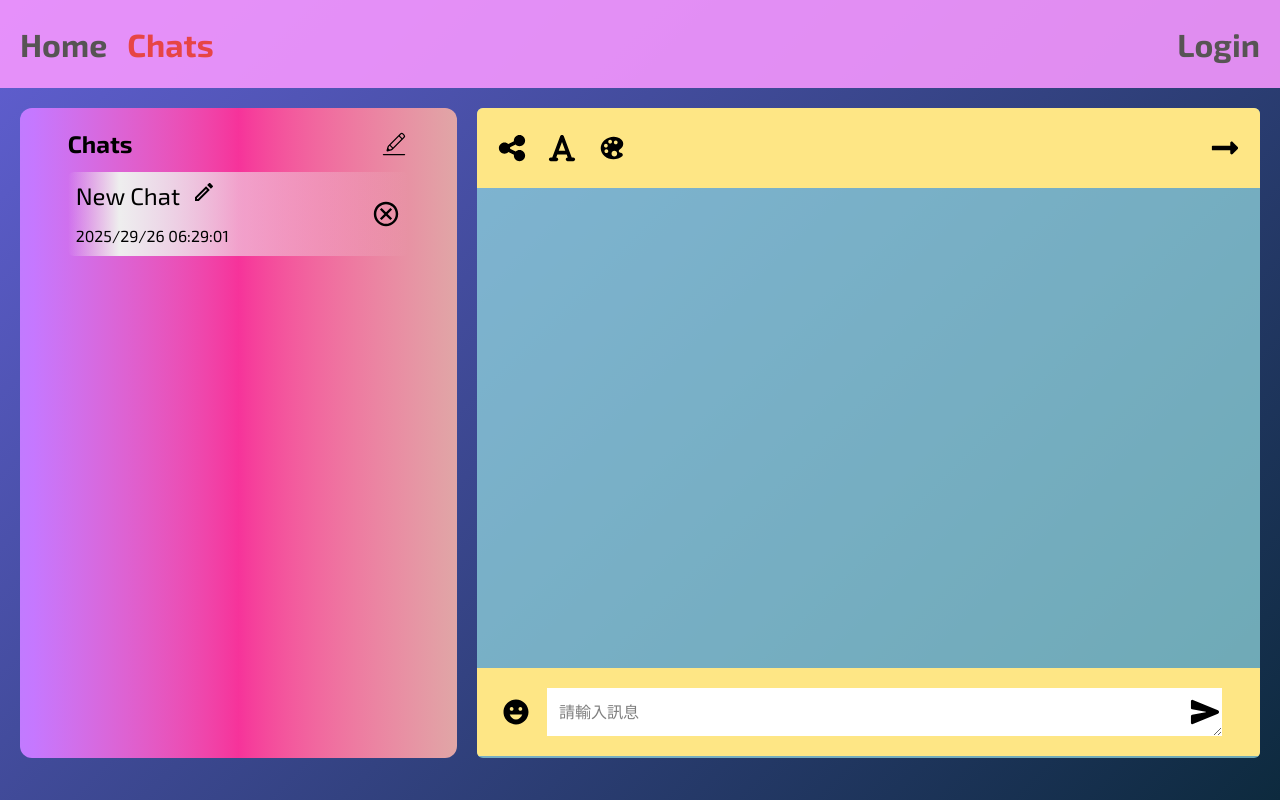
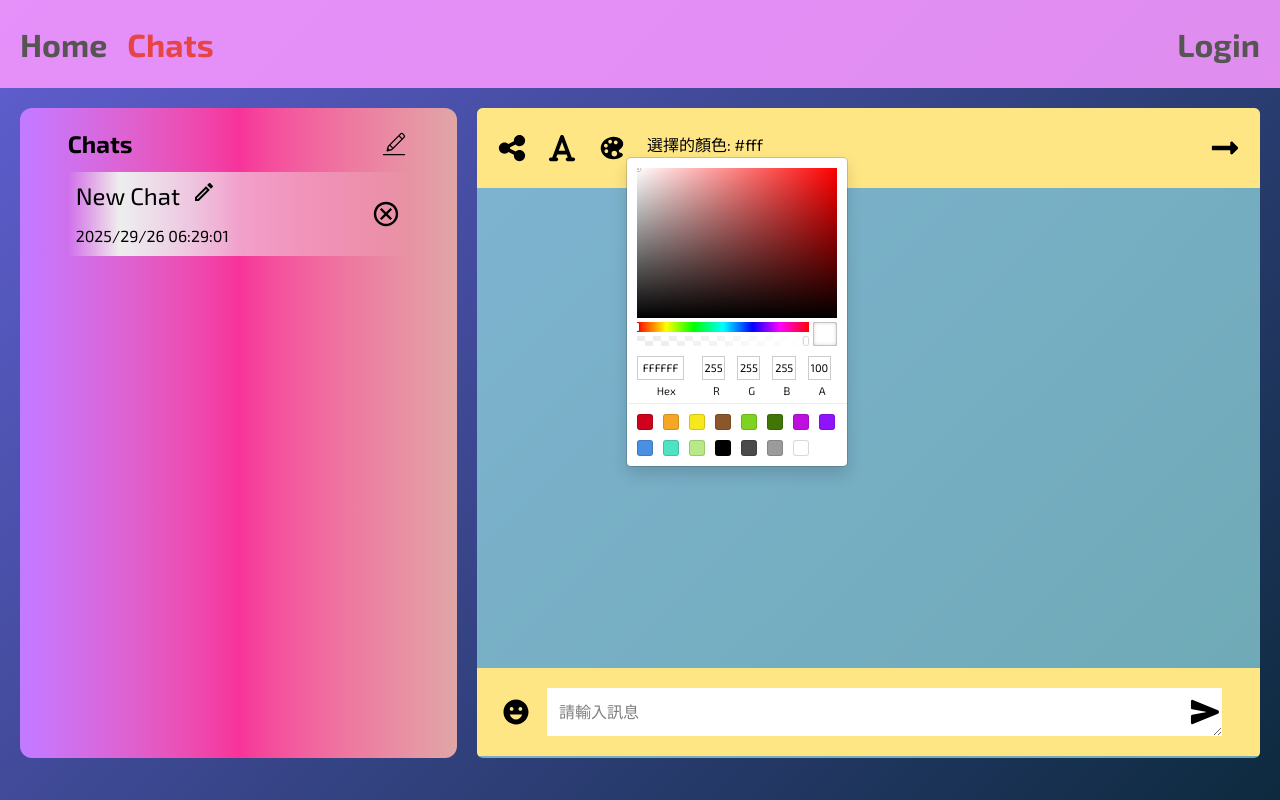
Before and after one commit to Danny3592/D-GPT, a React (Vite) app: page /chats in a window 1280 px wide. Both pictures are taken after a click on the icon 611 px from the left and 148 px from the top of the page. Built offline with nearby package versions, Linux system fonts and the light colour scheme.

Commit message:
emojiPicker

```diff
--- a/src/components/ChatTextInput.jsx
+++ b/src/components/ChatTextInput.jsx
@@ -1,16 +1,29 @@
 import { IoSend } from 'react-icons/io5';
 import { MdEmojiEmotions } from 'react-icons/md';
+import Picker from '@emoji-mart/react';
+import data from '@emoji-mart/data';
 
 const ChatTextInput = ({
   inputValue,
   handleInputValue,
   handleKeyDownText,
   handleSubmitText,
+  handleEmojiSelect,
+  setShowEmojiPicker,
+  showEmojiPicker,
 }) => {
   return (
     <div>
       <div className="bg-amber-200 w-full flex items-center py-5 pr-10 pl-6 ">
-        <MdEmojiEmotions className="text-3xl hover:cursor-pointer mr-2" />
+        <MdEmojiEmotions
+          className="text-3xl hover:cursor-pointer mr-2"
+          onClick={() => setShowEmojiPicker((prev) => !prev)}
+        />
+        {showEmojiPicker && (
+          <div className="picker absolute bottom-[80px]">
+            <Picker data={data} onEmojiSelect={handleEmojiSelect}  />
+          </div>
+        )}
         <textarea
           type="text"
           className="bg-[#fff] flex-grow-1 py-3 mx-2 pl-3"
@@ -20,6 +33,7 @@ const ChatTextInput = ({
           onKeyDown={handleKeyDownText}
           rows={1}
           name="text"
+          onFocus={()=>setShowEmojiPicker(false)}
         />
         <IoSend
           className="text-3xl -ml-10 hover:cursor-pointer"
--- a/src/components/ChatsToolBar.jsx
+++ b/src/components/ChatsToolBar.jsx
@@ -1,17 +1,59 @@
-
+import { useState } from 'react';
 import { FaLongArrowAltRight } from 'react-icons/fa';
 import { FaFont, FaShareNodes } from 'react-icons/fa6';
 import { IoIosColorPalette } from 'react-icons/io';
+import { SketchPicker } from 'react-color';
 
-const ChatsToolBar = () => {
+import { Link } from 'react-router';
+
+const ChatsToolBar = ({
+  setFontSize,
+  fontSize,
+  setColor,
+  color,
+  downloadJson,
+}) => {
+  const [colorPickerIsOpen, setColorPickerIsOpen] = useState(false);
+
   return (
     <div className="h-[80px] bg-amber-200 flex items-center justify-between pl-5 pr-5 gap-5">
       <div className="flex gap-5 ">
-        <FaShareNodes className="text-3xl hover:cursor-pointer" />
-        <FaFont className="text-3xl hover:cursor-pointer" />
-        <IoIosColorPalette className="text-3xl hover:cursor-pointer" />
+        <FaShareNodes
+          className="text-3xl hover:cursor-pointer"
+          onClick={downloadJson}
+          title='下載對話紀錄'
+        />
+        <FaFont
+          className="text-3xl hover:cursor-pointer"
+          title='選擇對話字體大小'
+          onClick={() => {
+            if (fontSize === 3) {
+              setFontSize(1);
+              return;
+            }
+            const newFz = fontSize + 1;
+            setFontSize(newFz);
+          }}
+        />
+        <IoIosColorPalette
+          className="text-3xl hover:cursor-pointer"
+          onClick={() => setColorPickerIsOpen((prev) => !prev)}
+           title='選擇對話字體顏色'
+        />
+        {colorPickerIsOpen && (
+          <div>
+            <SketchPicker
+              color={color}
+              className="absolute top-[50px] left-[150px]"
+              onChange={(updatedColor) => setColor(updatedColor.hex)}
+            />
+            <p>選擇的顏色: {color}</p>
+          </div>
+        )}
       </div>
-      <FaLongArrowAltRight className="text-3xl hover:cursor-pointer" />
+      <Link to="/">
+        <FaLongArrowAltRight className="text-3xl hover:cursor-pointer" />
+      </Link>
     </div>
   );
 };
--- /dev/null
+++ b/src/components/ColorPicker.jsx
@@ -0,0 +1,16 @@
+
+const ColorPicker = () => {
+  const [color, setColor] = useState("#fff");
+
+  return (
+    <div>
+      <SketchPicker
+        color={color}
+        onChange={(updatedColor) => setColor(updatedColor.hex)}
+      />
+      <p>選擇的顏色: {color}</p>
+    </div>
+  );
+};
+
+export default ColorPicker;
--- a/src/index.css
+++ b/src/index.css
@@ -23,9 +23,9 @@ body {
     hover:bg-[#f3c4c4] hover:text-[#2b2626];
   }
   .prompt {
-    @apply bg-[#e88eba] inline-block px-5 py-2 ml-auto max-w-[1000px] rounded-md;
+    @apply bg-[#e88eba95] inline-block px-5 py-2 ml-auto max-w-[1000px] rounded-md;
   }
   .response {
-    @apply bg-[#2562b1] inline-block px-5 py-2  mr-auto max-w-[1000px] rounded-md;
+    @apply bg-[#2562b168] inline-block px-5 py-2  mr-auto max-w-[1000px] rounded-md;
   }
 }
--- a/src/pages/Chats.jsx
+++ b/src/pages/Chats.jsx
@@ -12,21 +12,41 @@ import ChatTextInput from '../components/ChatTextInput';
 import { v4 as uuidv4 } from 'uuid';
 import { format } from 'date-fns';
 
+
 const Chats = () => {
+  //控制chat-box scroll
   const messageEndRef = useRef(null);
+  const [isAtBottom, setIsAtBottom] = useState(true);
+
+  //防止StrictMode建立兩個chats
   const hasInitialized = useRef(false);
 
+  //chat-box state
   const [chats, setChats] = useState([]);
   const [messages, setMessages] = useState([]);
   const [inputValue, setInputValue] = useState({
     text: '',
     title: '',
   });
+
+  const [showEmojiPicker, setShowEmojiPicker] = useState(false);
+
+  function handleEmojiSelect(emoji){
+    setInputValue((prevInput)=>{
+      return {...prevInput,text:prevInput.text+emoji.native}
+      })
+  }
+
+
+
+  const [fontSize, setFontSize] = useState(1);
+  const [color, setColor] = useState('#fff');
+
+  //目前標記的chat
   const [activeChat, setActiveChat] = useState(null);
+
   const [isLoading, setIsLoading] = useState(false);
-
   const [isEditingTitle, setIsEditingTitle] = useState(false);
-  const [isAtBottom, setIsAtBottom] = useState(true);
 
   //==============處理chat box的scroll是否自動往下 START=========
   useEffect(() => {
@@ -189,6 +209,20 @@ const Chats = () => {
     setInputValue((prev) => ({ ...prev, title: '' }));
   }
 
+  const downloadJson = () => {
+    const file = chats.find((chat) => chat.id === activeChat);
+    const jsonString = JSON.stringify(file, null, 2); // 轉換成 JSON 格式
+    const blob = new Blob([jsonString], { type: 'application/json' });
+    const url = URL.createObjectURL(blob);
+    const a = document.createElement('a');
+    a.href = url;
+    a.download = 'data.json'; // 設定下載的檔案名稱
+    document.body.appendChild(a);
+    a.click();
+    document.body.removeChild(a);
+    URL.revokeObjectURL(url);
+  };
+
   return (
     <div className="flex h-[calc(100vh-150px)] ">
       <div
@@ -201,6 +235,7 @@ const Chats = () => {
             <CiEdit
               className="text-3xl font-bold hover:cursor-pointer"
               onClick={() => createNewChat('New Chat')}
+              title="新增對話聊天室"
             />
           </div>
           <ChatsList
@@ -217,7 +252,13 @@ const Chats = () => {
         </div>
       </div>
       <div className="right relative w-[70%] h-full bg-[#94dbe2b7] mt-5 mx-5 rounded-md overflow-hidden">
-        <ChatsToolBar />
+        <ChatsToolBar
+          setFontSize={setFontSize}
+          fontSize={fontSize}
+          setColor={setColor}
+          color={color}
+          downloadJson={downloadJson}
+        />
         <div
           className={`${classes['custom-scrollbar']} flex flex-col gap-3 p-5 overflow-y-auto h-[calc(100%-170px)]`}
         >
@@ -229,7 +270,12 @@ const Chats = () => {
                 }`}
                 key={message.timestamp + index}
               >
-                <span className="text-2xl font-medium ">{message.text}</span>
+                <span
+                  className={`text-${fontSize}xl font-medium`}
+                  style={{ color: color }}
+                >
+                  {message.text}
+                </span>
                 <span className="block text-white">{message.timestamp}</span>
               </div>
             );
@@ -237,13 +283,18 @@ const Chats = () => {
           <div ref={messageEndRef}></div>
         </div>
         {isLoading && (
-          <p className="absolute top-[50px] left-[45%]">AI is typing.....</p>
+          <p className="absolute top-[20px] left-[45%] text-3xl bg-[#e50b0b] px-5 py-2 rounded-md">
+            AI is typing.....
+          </p>
         )}
         <ChatTextInput
           inputValue={inputValue}
           handleInputValue={handleInputValue}
           handleKeyDownText={handleKeyDownText}
           handleSubmitText={handleSubmitText}
+          handleEmojiSelect={handleEmojiSelect}
+          setShowEmojiPicker={setShowEmojiPicker}
+          showEmojiPicker={showEmojiPicker}
         />
       </div>
     </div>
```
Also changed, not shown: package.json (+5 -2 lines), 1 other file (tests, documents, lock files or other folders).
